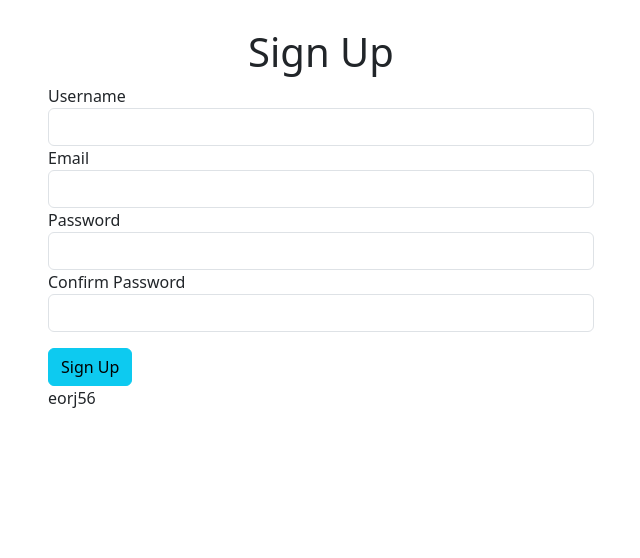
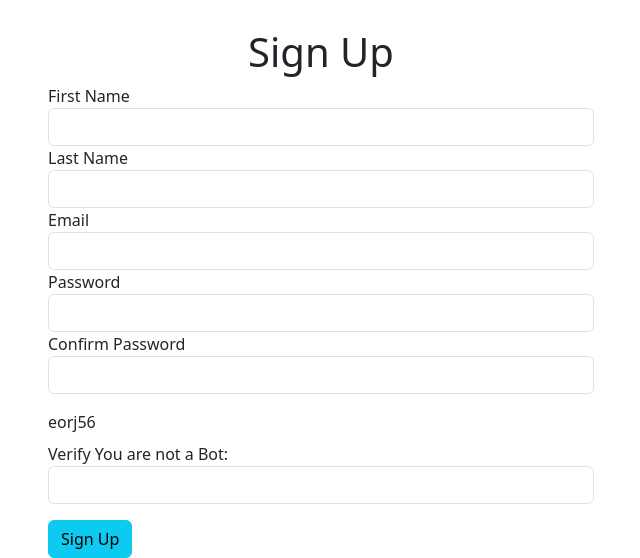
Before and after one commit to kevinh11/UTS-Webprog, a PHP site: page /signup.php in a window 1280 px wide. Shown: the part 346-904 px from the top of the page, without its empty margins (319-959 px from the left). Before the commit the page ends 754 px from the top, so only its background shows below. Run offline with PHP 8.4, Linux system fonts and the light colour scheme.

Commit message:
andrew hrs test pake db dia, masih kurang design

```diff
--- a/signup.php
+++ b/signup.php
@@ -42,35 +42,45 @@
                     <!-- form actions masih kurang tau gw -->
                     <form action="login.php" method="post">
                         <div class="form-group">
-                            <label for="username">Username</label>
-                            <input type="text" class="form-control" name="username" required>
+                            <label for="firstName">First Name</label>
+                            <input type="text" class="form-control" name="signUpFirst">
+                        </div>
+                        <div class="form-group">
+                            <label for="lastName">Last Name</label>
+                            <input type="text" class="form-control" name="signUpLast">
                         </div>
                         <div class="form-group">
                             <label for="email">Email</label>
-                            <input type="email" class="form-control" name="email" required>
+                            <input type="email" class="form-control" name="signUpEmail" required>
                         </div>
                         <div class="form-group">
                             <label for="password">Password</label>
-                            <input type="password" class="form-control" name="password" required>
+                            <input type="password" class="form-control" name="signUpPass" required>
                         </div>
-                        <div class="form-group">
+                        <div class="form-group mb-3">
                             <label for="confirmPassword">Confirm Password</label>
-                            <input type="password" class="form-control" name="confirmPassword" required>
+                            <input type="password" class="form-control" name="confirmPass" required>
+                        </div>
+                        <?php generate_captcha() ?>
+                        <div class="form-group mt-2">
+                            <label for="captcha">Verify You are not a Bot: </label>
+                            <input type="text" class="form-control" name="signUpCaptcha" required>
                         </div>
                         <button type="submit" class="btn btn-info mt-3">Sign Up</button>
                     </form>
                     <?php
                     session_start();
-						function generate_captcha() {
+                    function generate_captcha()
+                    {
                         $all = str_split('abcdefghijklmnopqrstuvwxyz0123456789');
-							$length = rand(6,10);
+                        $length = rand(6, 10);
                         $captcha = '';
 
                         for ($i = 0; $i < $length; $i++) {
-								$rand = rand(0, count($all)-1);
+                            $rand = rand(0, count($all) - 1);
                             $char = $all[$rand];
                             shuffle($all);
-								if ($rand > floor(0.7 * count($all)-1)) {
+                            if ($rand > floor(0.7 * count($all) - 1)) {
                                 $char = strtoupper($char);
                             }
                             $captcha = $captcha . $char;
@@ -78,15 +88,48 @@
                         echo $captcha;
                         $_SESSION['captcha'] = $captcha;
                     }
-
-						generate_captcha();
                     ?>
                 </div>
             </div>
         </div>
     </div>
     </div>
+    <?php
+    $conn = mysqli_connect('localhost', 'root', '', 'webprog'); //isi nama database
+    if ($_SERVER["REQUEST_METHOD"] == "POST") {
+        $userCaptcha = $_POST['captcha'];
+        $generatedCaptcha = $_SESSION['captcha'];
 
+        if ($userCaptcha !== $generatedCaptcha) {
+            echo "CAPTCHA verification failed. Please enter the correct CAPTCHA.";
+        } else {
+            $firstName = isset($_POST['signUpFirst']) ? $_POST['signUpFirst'] : NULL;
+            $lastName = isset($_POST['signUpLast']) ? $_POST['signUpLast'] : NULL;
+            $email = $_POST['signUpEmail'];
+            $password = $_POST['signUpPass'];
+            $confirmPassword = $_POST['confirmPass'];
+
+            if ($password !== $confirmPassword) {
+                echo "Passwords do not match. Please try again.";
+            } else {
+                $hashedPassword = password_hash($password, PASSWORD_BCRYPT);
+
+                $query = "INSERT INTO users (user_first, user_last, user_email, user_pass) VALUES (?, ?, ?)";
+                $insertStatement = $conn->prepare($query);
+                $insertStatement->bind_param("sss", $username, $email, $hashedPassword);
+
+                if ($insertStatement->execute()) {
+                    header('Location: user.php'); //admin ngga register kn?
+                    exit;
+                } else {
+                    echo "Registration failed: " . $conn->error;
+                }
+
+                $conn->close();
+            }
+        }
+    }
+    ?>
 
 </body>
 
```
Lines whose indentation alone changed are shown as unchanged.
